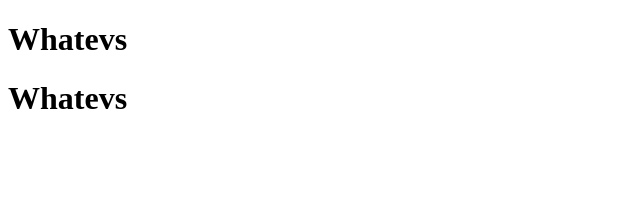
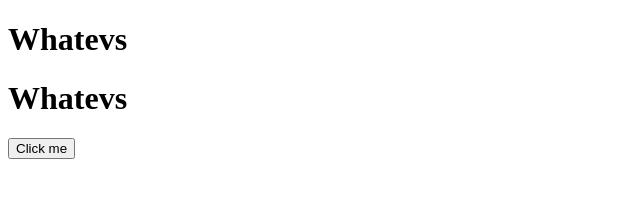
Before and after one commit to DarrylKilzer/day-20120121, a plain HTML site: page index.html in a window 1280 px wide. Shown: the whole page, without its empty margins (0-640 px from the left). Drawn offline with Linux system fonts and the light colour scheme.

Commit message:
added a button WOW

```diff
--- a/index.html
+++ b/index.html
@@ -10,6 +10,7 @@
 <body>
     <h1>Whatevs</h1>
     <h1>Whatevs</h1>
+    <button onclick="alert('WOW')">Click me</button>
 </body>
 
 </html>
```
